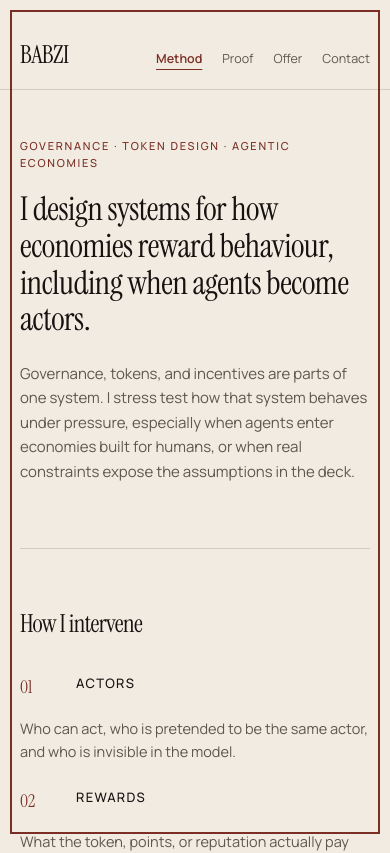
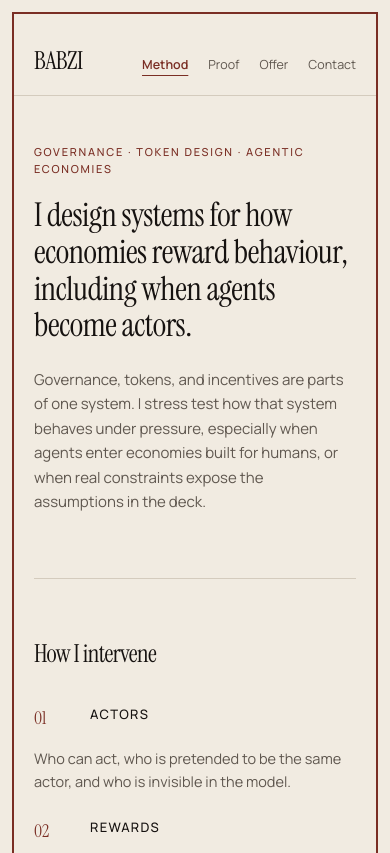
Before and after one commit to Babcan-Inc/babzi-portfolio, a Next.js app: page / in a window 390 px wide. Shown: the top 853 px of the page. Built offline with nearby package versions, Linux system fonts and the light colour scheme.

Commit message:
Use a document-length oxblood frame instead of a fixed screen box.
Border wraps the full page content and closes at the bottom as you scroll, adapting to phone and desktop widths.

```diff
--- a/src/app/globals.css
+++ b/src/app/globals.css
@@ -46,17 +46,16 @@ body {
   padding-left: 1rem;
 }
 
-/* Oxblood frame around the whole page */
-.page-frame {
-  position: fixed;
-  inset: 10px;
-  border: 2px solid var(--accent);
-  pointer-events: none;
-  z-index: 60;
-}
 
 @media (min-width: 640px) {
   .page-frame {
     inset: 14px;
   }
 }
+
+/* Document frame: grows with content, closes at the page end */
+.page-shell {
+  min-height: 100vh;
+  border: 2px solid var(--accent);
+  box-sizing: border-box;
+}
--- a/src/app/page.tsx
+++ b/src/app/page.tsx
@@ -47,9 +47,8 @@ const interventions = [
 
 export default function Home() {
   return (
-    <main id="top" className="relative">
-      <div className="page-frame" aria-hidden="true" />
-      <div className="mx-auto max-w-[680px] px-5 pb-28 pt-5 sm:px-8 sm:pt-6">
+    <main id="top" className="relative px-3 py-3 sm:px-5 sm:py-5">
+      <div className="page-shell mx-auto max-w-[720px] px-5 pb-28 pt-3 sm:px-8 sm:pt-4">
         <SiteHeader />
 
         {/* Thesis */}
```
